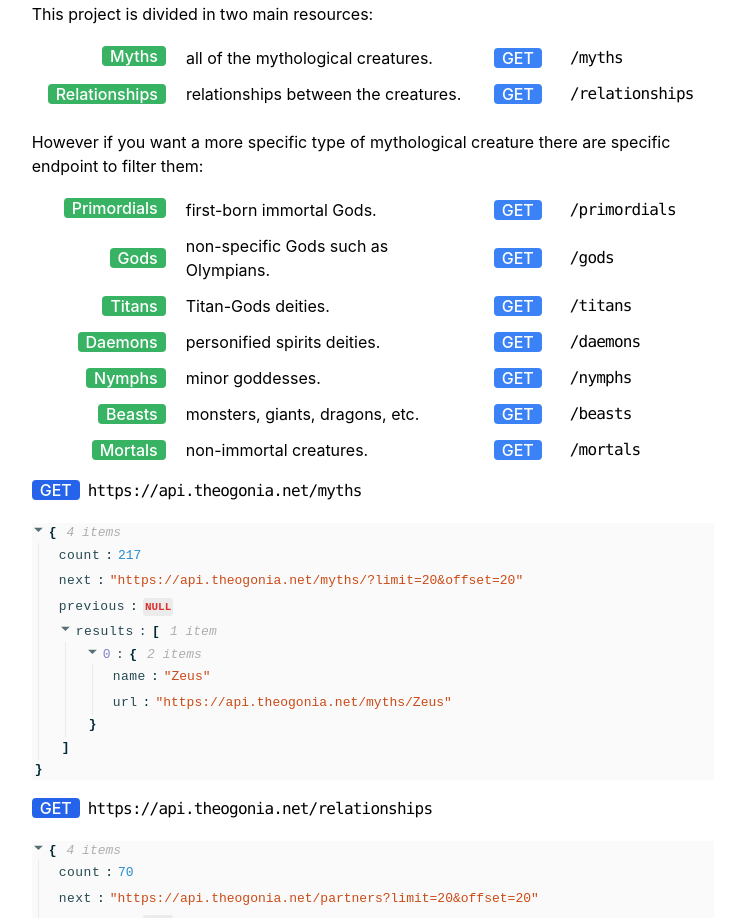
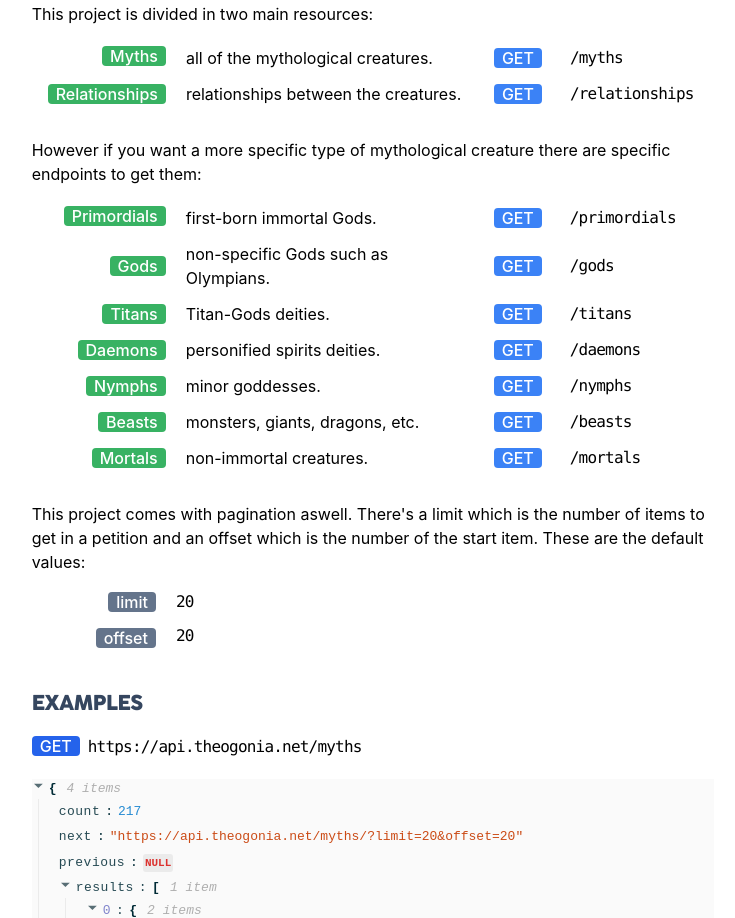
Before and after one commit to Blondie-TheManWithNoName/theogony-docs, a React (Create React App) app: page / in a window 1280 px wide. Shown: the part 700-1618 px from the top of the page, without its empty margins (267-1002 px from the left). Built offline with nearby package versions, Linux system fonts and the light colour scheme.

Commit message:
add pagination info

```diff
--- a/src/App.js
+++ b/src/App.js
@@ -89,9 +89,9 @@ function App() {
               </li>
               <code className="tracking-tighter ml-2">/relationships</code>
             </ul>
-            <p className="mt-6">
+            <p className="mt-8">
               However if you want a more specific type of mythological creature
-              there are specific endpoint to filter them:
+              there are specific endpoints to get them:
             </p>
             <ul class=" space-y-1 list-inside pl-8 grid grid-cols-[auto_18rem_auto_1fr] gap-x-5 gap-y-2 mt-4 items-center">
               <li class="justify-self-end">
@@ -180,7 +180,33 @@ function App() {
               </li>
               <code className="tracking-tighter ml-2">/mortals</code>
             </ul>
+            <p className="mt-8">
+              This project comes with pagination aswell. There's a limit which
+              is the number of items to get in a petition and an offset which is
+              the number of the start item. These are the default values:
+            </p>
+            <ul class=" space-y-1 list-inside pl-16 grid grid-cols-[auto_1fr] gap-x-5 gap-y-2 mt-4 items-center">
+              <li class="justify-self-end">
+                <mark className="px-2 text-white bg-slate-500 rounded select-none font-medium">
+                  limit
+                </mark>{" "}
+              </li>
+              <code className="tracking-tighter" style={{ marginTop: 0 }}>
+                20
+              </code>
+              <li class="justify-self-end">
+                <mark className="px-2 text-white bg-slate-500 rounded select-none font-medium">
+                  offset
+                </mark>{" "}
+              </li>
+              <code className="tracking-tighter" style={{ marginTop: 0 }}>
+                20
+              </code>
+            </ul>
           </article>
+          <h3 className="text-xl uppercase tracking-tight font-cocogoose text-title mt-10">
+            Examples
+          </h3>
           <ExampleComponent
             req="GET"
             url={["https://api.theogonia.net/myths"]}
```
